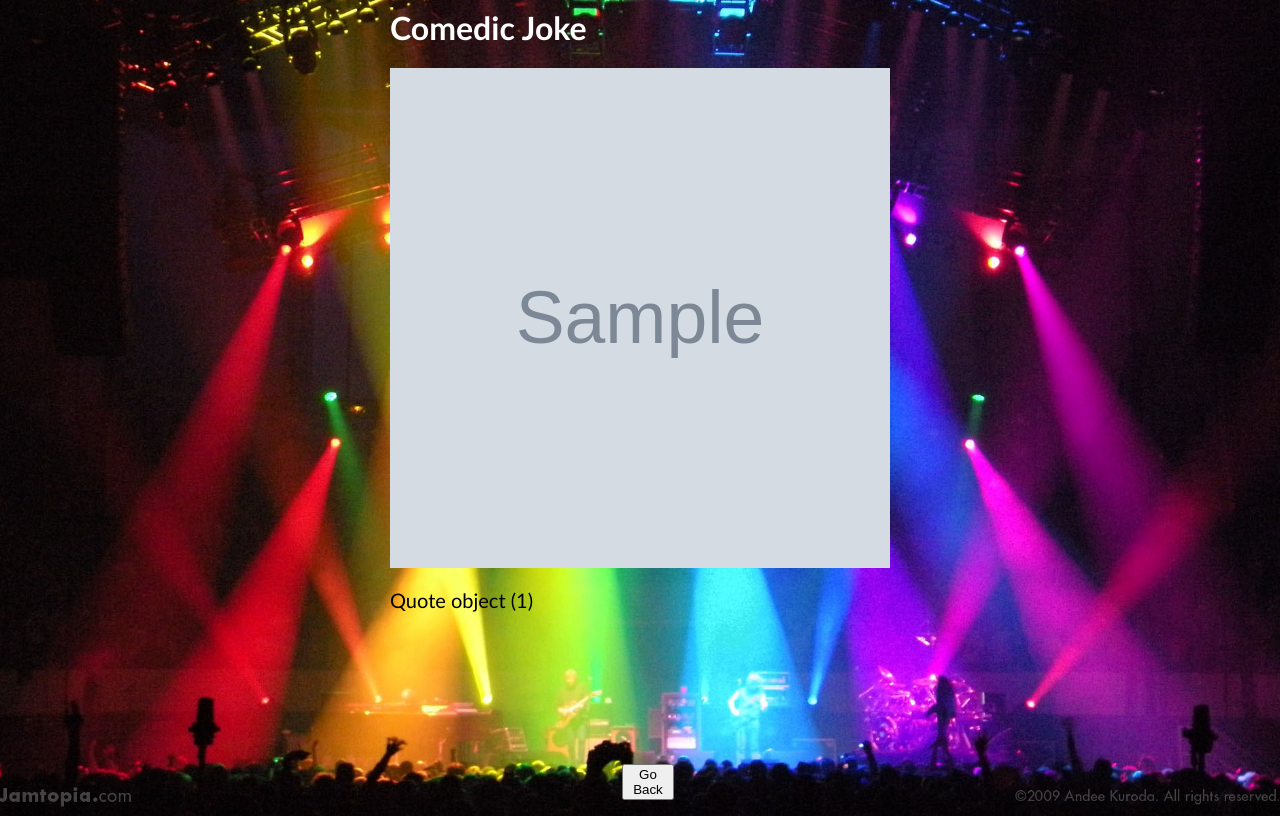
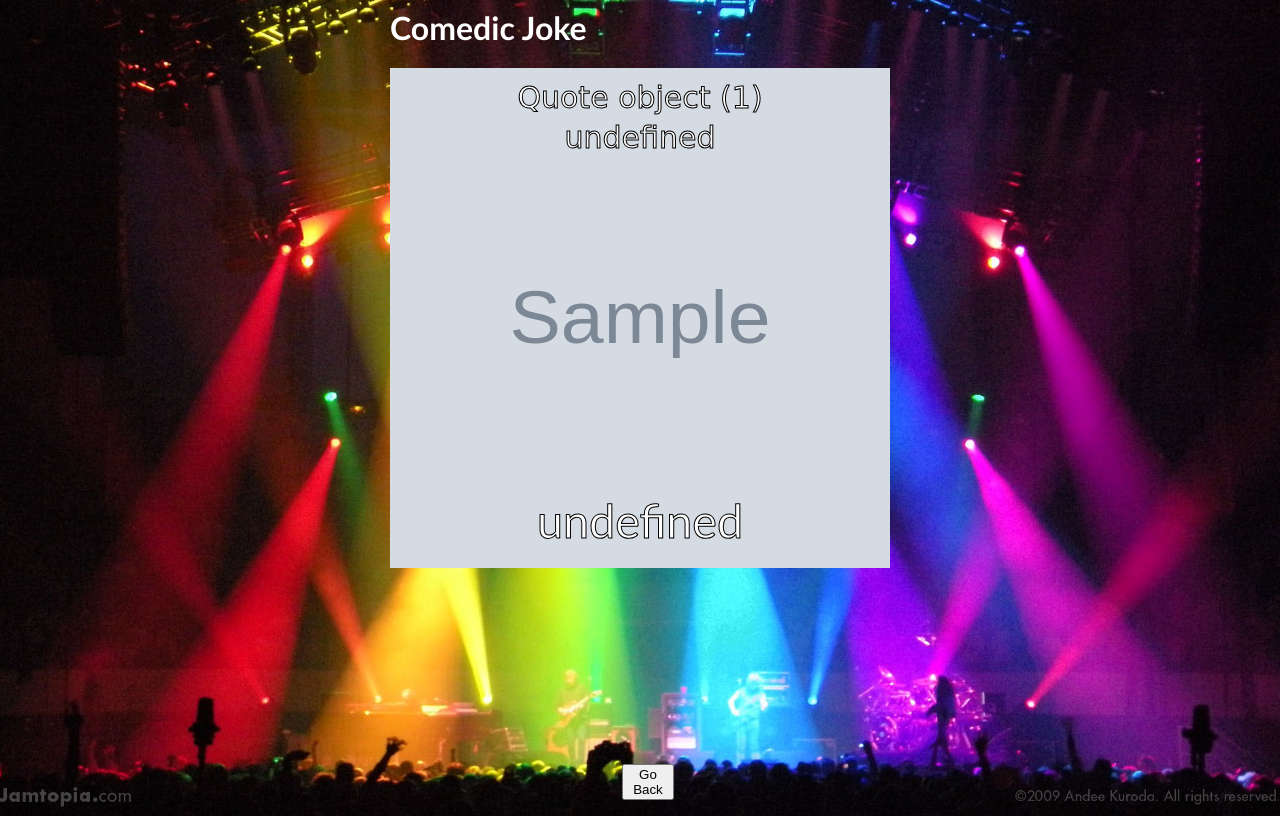
Before and after one commit to alex-lake29/MotorTorpedoQuotePT-109, a Django app: template MotorTorpedoQuotePT109/templates/QuotePT109/generated.html in a window 1280 px wide. Run offline with Django 3.2, Linux system fonts and the light colour scheme; tables that the repository leaves empty hold one stand-in row (values such as "Sample post"); the template is opened without the code that fills it: values that come from a table or form of the project are taken from there, most other values are stand-ins (such as "Sample title", 1, 10 or a date in 2020); grey boxes marked "Sample" are stand-in pictures.

Commit message:
Used JavaScript Canvas to add text to the image

```diff
--- /dev/null
+++ b/MotorTorpedoQuotePT109/static/write.js
@@ -0,0 +1,18 @@
+var canvas = document.getElementById("canvas");
+var ctx = canvas.getContext("2d");
+var img = document.getElementById("picture");
+var text = document.getElementById("quote")
+canvas.onload
+ctx.drawImage(img, -100, 0, 700, 500);
+textArray = text.textContent.split("/")
+ctx.font = "30px Comic Sans MS";
+ctx.fillStyle = "white";
+ctx.strokeStyle = "black";
+ctx.textAlign = "center";
+ctx.fillText(textArray[0], 250, 40);
+ctx.strokeText(textArray[0], 250, 40);
+ctx.fillText(textArray[1], 250, 80);
+ctx.strokeText(textArray[1], 250, 80);
+ctx.font = "35pt Calibri";
+ctx.fillText(textArray[2], 250, 470);
+ctx.strokeText(textArray[2], 250, 470);
--- a/MotorTorpedoQuotePT109/templates/QuotePT109/generated.html
+++ b/MotorTorpedoQuotePT109/templates/QuotePT109/generated.html
@@ -15,9 +15,12 @@
 		position:relative;
 		}
 </style>
+
 <div style="margin-left:auto;margin-right:auto;width:500px">
 	<h1 style="color:rgb(255, 255, 255)"> Comedic Joke </h1>
-	<img src=" {{ image }}" style="width:500px;height:500px;">
-	<p style="color:rgb(0, 0, 0);font-size:20;">{{ quote }}</p>
+	<img id="picture" src=" {{ image }}" style="display: none;">
+	<p id="quote" style="display: none;">{{ quote }}</p>
+	<canvas id="canvas" width="500" height="500" style="background-color:#333"></canvas>
+	<script src="/static/write.js"></script>
 </div>
 <a href="{% url 'QuotePT109:generator' %}" style="position:absolute;bottom:0px;width:4%;margin-left:48%;"><button type="button" style=";outline:none">Go Back</button></a><br />
```
Also changed, not shown: MotorTorpedoQuotePT109/populate_QuotePT109.py (+5 -5 lines), MotorTorpedoQuotePT109/media/comedic/10.jpg.
